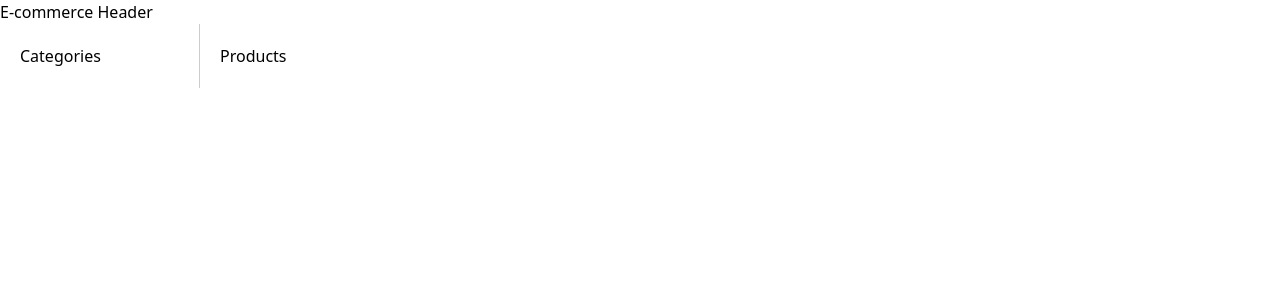
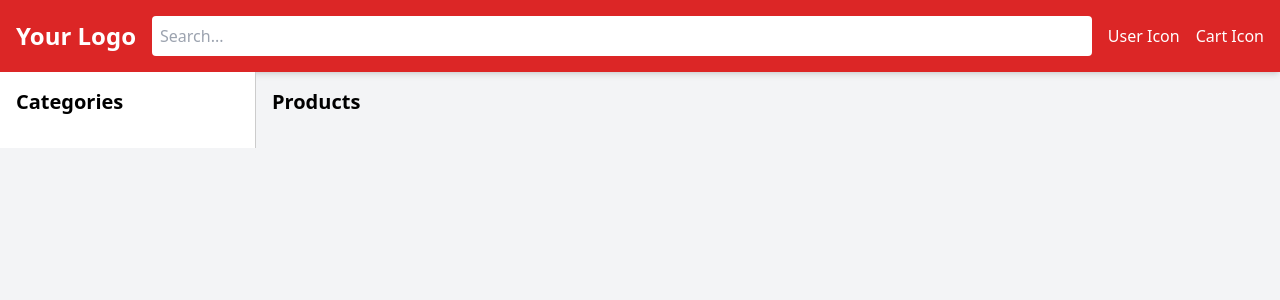
Before and after one commit to Nnkz111/final_project, a React (Vite) app in the folder frontend/: page / in a window 1280 px wide. Shown: the top 300 px of the page. Built offline with nearby package versions, Linux system fonts and the light colour scheme.

Commit message:
Refactor frontend components to utilize Tailwind CSS for styling; update Header, Sidebar, and ProductList for improved layout and design.

```diff
--- a/frontend/src/App.jsx
+++ b/frontend/src/App.jsx
@@ -2,13 +2,13 @@ import React from "react";
 import Header from "./components/Header";
 import Sidebar from "./components/Sidebar";
 import ProductList from "./components/ProductList";
-import "./App.css"; // Make sure to import the CSS
+import "./App.css"; // Keep this for any custom styles if needed, or remove if fully using Tailwind
 
 function App() {
   return (
-    <div className="App">
+    <div className="min-h-screen bg-gray-100">
       <Header />
-      <div className="container">
+      <div className="container mx-auto flex">
         <Sidebar />
         <ProductList />
       </div>
--- a/frontend/src/components/Header.jsx
+++ b/frontend/src/components/Header.jsx
@@ -2,9 +2,26 @@ import React from "react";
 
 function Header() {
   return (
-    <header>
-      <h1>E-commerce Header</h1>
-      {/* Add header content like logo, search bar, user/cart icons here */}
+    <header className="bg-red-600 text-white p-4 shadow-md">
+      <div className="container mx-auto flex items-center justify-between">
+        {/* Logo Area */}
+        <div className="text-2xl font-bold">Your Logo</div>
+
+        {/* Search Bar Area */}
+        <div className="flex-grow mx-4">
+          <input
+            type="text"
+            placeholder="Search..."
+            className="w-full p-2 rounded text-gray-800"
+          />
+        </div>
+
+        {/* User/Cart Icons Area */}
+        <div className="flex items-center space-x-4">
+          <span>User Icon</span>
+          <span>Cart Icon</span>
+        </div>
+      </div>
     </header>
   );
 }
--- a/frontend/src/components/ProductList.jsx
+++ b/frontend/src/components/ProductList.jsx
@@ -2,8 +2,8 @@ import React from "react";
 
 function ProductList() {
   return (
-    <main>
-      <h2>Products</h2>
+    <main className="flex-1 p-4">
+      <h2 className="text-xl font-bold mb-4">Products</h2>
       {/* Fetch and display product data here */}
     </main>
   );
--- a/frontend/src/components/Sidebar.jsx
+++ b/frontend/src/components/Sidebar.jsx
@@ -2,8 +2,8 @@ import React from "react";
 
 function Sidebar() {
   return (
-    <aside>
-      <h2>Categories</h2>
+    <aside className="w-64 p-4 bg-white">
+      <h2 className="text-xl font-bold mb-4">Categories</h2>
       {/* Add navigation links for categories here */}
     </aside>
   );
```
